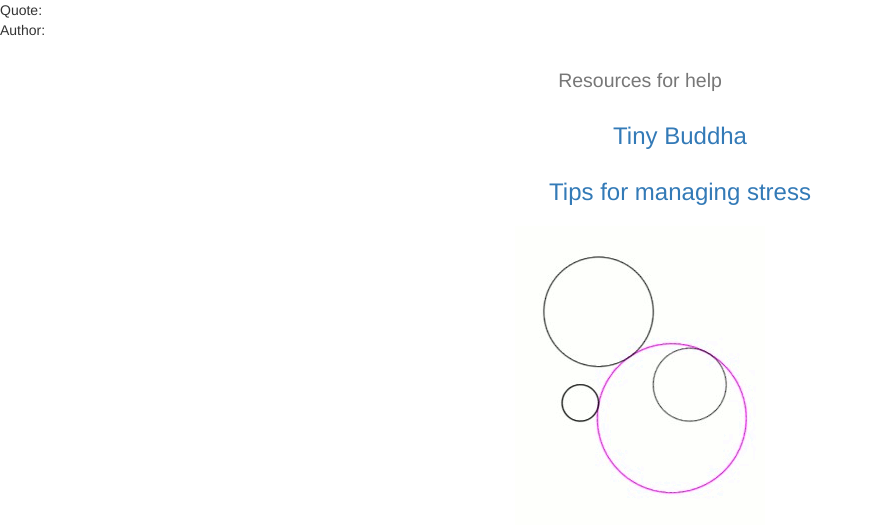
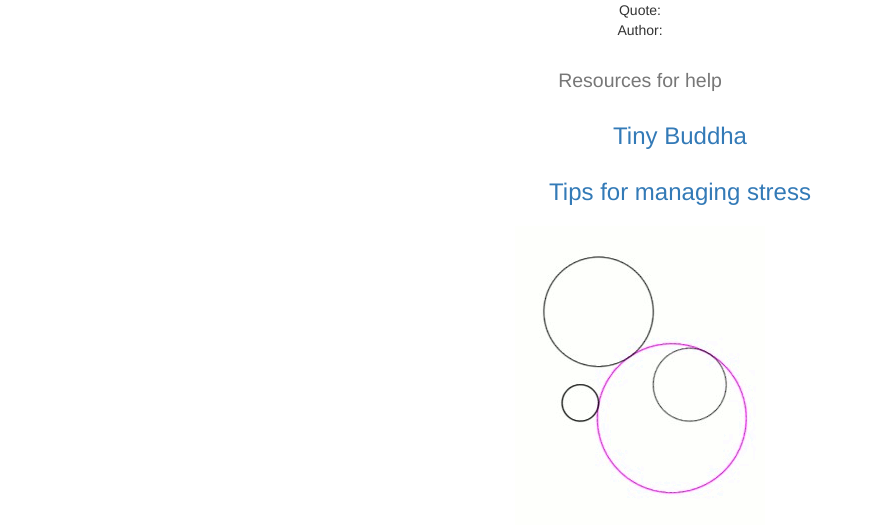
Before and after one commit to akohli96/Positivity, a Flask app: page / in a window 1280 px wide. Shown: the top 525 px of the page, without its empty margins (0-873 px from the left). Run offline with Flask 2, Linux system fonts and the light colour scheme; data that the repository does not hold is empty; some libraries are stand-ins or nearby versions.

Commit message:
Added Jquery URL, centered quote

```diff
--- a/templates/index.html
+++ b/templates/index.html
@@ -9,20 +9,28 @@
 
     <script type="text/javascript" src="{{ url_for('static', filename = 'js/click.js') }}">
     </script>
+    <script src="https://ajax.googleapis.com/ajax/libs/jquery/3.2.0/jquery.min.js"></script>
     <script src="https://maxcdn.bootstrapcdn.com/bootstrap/3.3.7/js/bootstrap.min.js" integrity="sha384-Tc5IQib027qvyjSMfHjOMaLkfuWVxZxUPnCJA7l2mCWNIpG9mGCD8wGNIcPD7Txa" crossorigin="anonymous"></script>
     <link href="https://maxcdn.bootstrapcdn.com/bootstrap/3.3.7/css/bootstrap.min.css" rel="stylesheet" integrity="sha384-BVYiiSIFeK1dGmJRAkycuHAHRg32OmUcww7on3RYdg4Va+PmSTsz/K68vbdEjh4u" crossorigin="anonymous">
+
 </head>
 
 <body>
 
+    <div class="container">
+        <div id='quoteHolder'>
+            <div class="text-center">
 
-    <div id='quoteHolder'>
                 Quote:
                 <div id='text'>
                     {{quote['quoteText']}}
                 </div>
             </div>
+        </div>
+    </div>
 
+    <div class="container">
+        <div class="text-center">
             <div id='authorHolder'>
                 Author: {% if quote['quoteAuthor'] != "" %}
                 <div id='author'>
@@ -34,8 +42,8 @@
                 </div>
                 {% endif %}
             </div>
-
-    <div class="container">
+        </div>
+    </div <div class="container">
     <h2 class="text-center"> <small>Resources for help </small> </h2>
     </div>
     <ul>
@@ -52,10 +60,11 @@
     </ul>
     </div>
 
+    <div class="container">
         <div>
             <img src="{{url_for('static', filename='images/breathing.gif')}}" alt="Try to take deep breaths" class="img-responsive center-block">
         </div>
-
+    </div>
 
 
 
```
Lines whose indentation alone changed are shown as unchanged.
